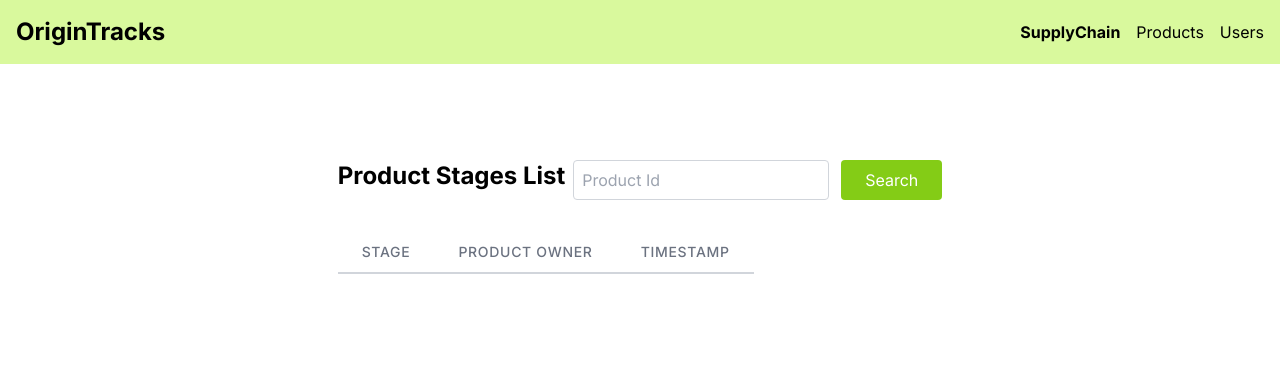
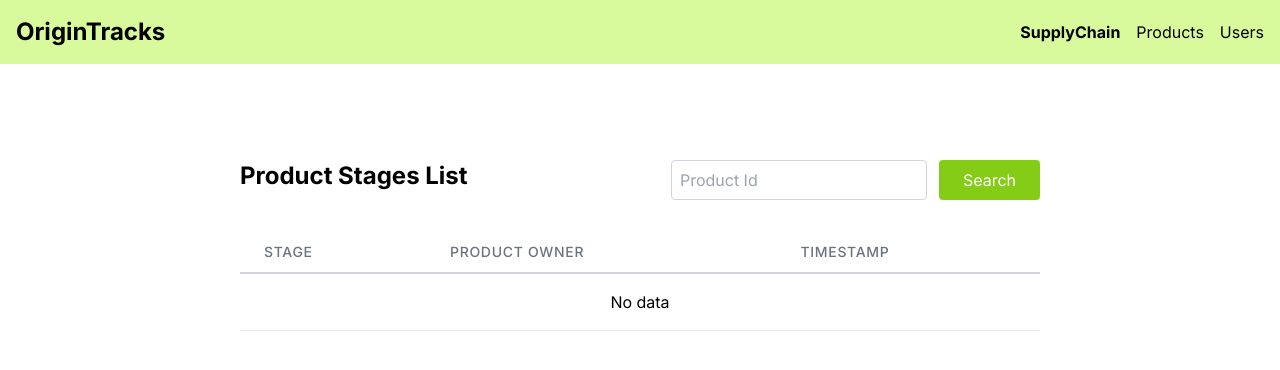
Before and after one commit to jdasilvalima/foodtraceability, a Next.js app in the folder web3/: page /supplychain in a window 1280 px wide. Shown: the top 370 px of the page. Built offline with nearby package versions, Linux system fonts and the light colour scheme.

Commit message:
product stages table working

```diff
--- a/web3/app/supplychain/page.tsx
+++ b/web3/app/supplychain/page.tsx
@@ -2,27 +2,18 @@
 
 import React, { useState } from 'react'
 import StagesTable from '@/components/StagesTable'
-import productStages from '@/data/productStages.json'
-import { Stage } from '@/models/Stage';
 
 export default function SupplyChain() {
 
   const [productId, setProductId] = useState('');
-  const [stages, setStages] = useState<React.SetStateAction<Stage[]>>([]);
+  const [productIdSearched, setProductIdSearched] = useState('');
 
-  const searchProduct = () => {
-    const searchIdProduct = parseInt(productId);
-
-    if(searchIdProduct >= 0) {
-      const filteredStages = productStages.filter((stage) => stage.productId === searchIdProduct);
-      setStages(filteredStages);
-    }
-    else
-      setStages([]);
+  const saveProductId = () => {
+    setProductIdSearched(productId);
   };
 
   return (
-    <div>
+    <div className="flex flex-col justify-between min-w-[50rem]">
       <div className="flex justify-between space-x-2 mb-8">
         <h2 className="text-2xl font-bold">Product Stages List</h2>
         <div>
@@ -35,14 +26,14 @@ export default function SupplyChain() {
             onChange={(e) => setProductId(e.target.value)}
           />
           <button
-            onClick={searchProduct}
+            onClick={saveProductId}
             className="px-6 py-2 bg-lime-500 text-white rounded hover:bg-lime-600"
           >
             Search
           </button>
         </div>
       </div>
-      <StagesTable stages={stages}/>
+      <StagesTable productId={productIdSearched}/>
     </div>
   )
 }
--- a/web3/components/Navbar.tsx
+++ b/web3/components/Navbar.tsx
@@ -8,7 +8,7 @@ const Navbar: React.FC = () => {
   const pathname = usePathname();
 
   return (
-    <nav className="bg-lime-200 p-4 flex justify-between items-center">
+    <nav className="bg-lime-200 p-4 flex justify-between items-center sticky top-0">
       <div className="text-2xl font-bold">
         <Link href="/">
           OriginTracks
--- a/web3/components/ProductsTable.tsx
+++ b/web3/components/ProductsTable.tsx
@@ -1,7 +1,9 @@
 "use client";
 
 import React, { useState } from 'react'
+import { Product } from '@/models/Product';
 import productList from '@/data/products.json'
+import { ethereumDateToJsDate } from '@/service/utils';
 
 const ProductsTable: React.FC = () => {
 
@@ -12,14 +14,27 @@ const ProductsTable: React.FC = () => {
   const indexOfFirstProduct = indexOfLastProduct - productsPerPage;
   const currentProducts = productList.slice(indexOfFirstProduct, indexOfLastProduct);
 
+  const unitMapping = {
+    0: 'Kg',
+    1: 'Gram',
+    2: 'Pound',
+    3: 'Ounce',
+    4: 'Ton',
+    5: 'Liter',
+    6: 'Milliliter',
+    7: 'Gallon',
+    8: 'Piece',
+  };
+
    const handlePageChange = (page: number) => {
     setCurrentPage(page);
   };
 
   return (
-    <div className="max-h-[28rem] overflow-x-auto">
+    <div className="overflow-x-auto">
       <h2 className="text-2xl font-bold mb-8">Products List</h2>
-      <table>
+      <div className="min-h-[21rem]">
+        <table className="min-w-[53rem]">
           <thead>
             <tr>
               <th className="px-6 py-3 border-b-2 border-gray-300 text-left text-sm leading-4 font-medium text-gray-500 uppercase tracking-wider">
@@ -43,18 +58,19 @@ const ProductsTable: React.FC = () => {
             </tr>
           </thead>
           <tbody className="overflow-y-auto">
-          {currentProducts.map((product) => (
+            {currentProducts.map((product: Product) => (
               <tr key={product.productId}>
                 <td className="px-6 py-4 whitespace-no-wrap border-b border-gray-200">{product.productId}</td>
                 <td className="px-6 py-4 whitespace-no-wrap border-b border-gray-200">{product.name}</td>
                 <td className="px-6 py-4 whitespace-no-wrap border-b border-gray-200">{product.origin}</td>
                 <td className="px-6 py-4 whitespace-no-wrap border-b border-gray-200">{product.quantity}</td>
-              <td className="px-6 py-4 whitespace-no-wrap border-b border-gray-200">{product.unit}</td>
-              <td className="px-6 py-4 whitespace-no-wrap border-b border-gray-200">{product.timestamp}</td>
+                <td className="px-6 py-4 whitespace-no-wrap border-b border-gray-200">{unitMapping[product.unit]}</td>
+                <td className="px-6 py-4 whitespace-no-wrap border-b border-gray-200">{ethereumDateToJsDate(product.timestamp)}</td>
               </tr>
             ))}
           </tbody>
         </table>
+      </div>
 
       <div className="mt-4">
         <ul className="pagination flex justify-end">
--- a/web3/components/StagesTable.tsx
+++ b/web3/components/StagesTable.tsx
@@ -1,10 +1,13 @@
 "use client";
 
-import React, { useState } from 'react'
+import React, { useState, useEffect } from 'react'
 import { Stage } from '@/models/Stage';
+import productStages from '@/data/productStages.json'
+import { ethereumDateToJsDate } from '@/service/utils';
 
-const StagesTable: React.FC = ({ stages }) => {
+const StagesTable: React.FC = ({ productId }) => {
 
+  const [stages, setStages] = useState([]);
   const [currentPage, setCurrentPage] = useState(1);
   const stagesPerPage = 5;
 
@@ -23,17 +26,25 @@ const StagesTable: React.FC = ({ stages }) => {
     7: 'Received',
   };
 
+  useEffect(() => {
+    const searchIdProduct = parseInt(productId);
+    setStages([]);
+
+    if(searchIdProduct >= 0) {
+      const filteredStages = productStages.filter((stage) => stage.productId === searchIdProduct);
+      setStages(filteredStages);
+    }
+
+  }, [productId]);
+
   const handlePageChange = (page: number) => {
     setCurrentPage(page);
   };
 
-  const ethereumDateToJsDate = (ethereumTimestamp: string): string  => {
-    return new Date((parseInt(ethereumTimestamp)) * 1000).toLocaleString();
-  }
-
   return (
-    <div className="max-h-[28rem] overflow-x-auto">
-      <table>
+    <div className="overflow-x-auto">
+      <div className="min-h-[21rem]">
+        <table className="overflow-x-auto min-w-[50rem]">
           <thead>
             <tr>
               <th className="px-6 py-3 border-b-2 border-gray-300 text-left text-sm leading-4 font-medium text-gray-500 uppercase tracking-wider">
@@ -48,15 +59,24 @@ const StagesTable: React.FC = ({ stages }) => {
             </tr>
           </thead>
           <tbody className="overflow-y-auto">
-          {currentStages.map((stage: Stage) => (
+            {currentStages.length === 0 ? (
+              <tr>
+                <td colSpan="3" className="px-6 py-4 whitespace-no-wrap border-b border-gray-200 text-center">
+                  No data
+                </td>
+              </tr>
+            ) : (
+              currentStages.map((stage: Stage) => (
                 <tr key={stage.timestamp}>
                   <td className="px-6 py-4 whitespace-no-wrap border-b border-gray-200">{stageMapping[stage.stage]}</td>
                   <td className="px-6 py-4 whitespace-no-wrap border-b border-gray-200">{stage.productOwner}</td>
                   <td className="px-6 py-4 whitespace-no-wrap border-b border-gray-200">{ethereumDateToJsDate(stage.timestamp)}</td>
                 </tr>
-          ))}
+              ))
+            )}
           </tbody>
         </table>
+      </div>
 
       <div className="mt-4">
         <ul className="pagination flex justify-end">
--- a/web3/data/productStages.json
+++ b/web3/data/productStages.json
@@ -15,7 +15,7 @@
     "productId": 1,
     "stage": 1,
     "productOwner": "Cd2a3d9F938e13Cd947EC05a7cF4EFb46bC55c26",
-    "timestamp": "1893456000"
+    "timestamp": "1893456002"
   },
   {
     "productId": 4,
@@ -27,12 +27,30 @@
     "productId": 4,
     "stage": 3,
     "productOwner": "742d35cc6634c0532925a3b844bc454e4438f44e",
-    "timestamp": "1709759700"
+    "timestamp": "1709759701"
+  },
+  {
+    "productId": 4,
+    "stage": 1,
+    "productOwner": "742d35Cc6634C0532925a3b844Bc454e4438f44e",
+    "timestamp": "1762963195"
   },
   {
     "productId": 4,
     "stage": 4,
     "productOwner": "742d35Cc6634C0532925a3b844Bc454e4438f44e",
-    "timestamp": "1762963199"
+    "timestamp": "1762963196"
+  },
+  {
+    "productId": 4,
+    "stage": 5,
+    "productOwner": "742d35Cc6634C0532925a3b844Bc454e4438f44e",
+    "timestamp": "1762963197"
+  },
+  {
+    "productId": 4,
+    "stage": 0,
+    "productOwner": "742d35Cc6634C0532925a3b844Bc454e4438f44e",
+    "timestamp": "1762963198"
   }
 ]
--- /dev/null
+++ b/web3/models/Product.ts
@@ -0,0 +1,8 @@
+interface Product {
+  productId: number;
+  name: number;
+  origin: string;
+  quantity: number;
+  unit: number;
+  timestamp: string;
+}
--- /dev/null
+++ b/web3/service/utils.ts
@@ -0,0 +1,3 @@
+export const ethereumDateToJsDate = (ethereumTimestamp: string): string => {
+  return new Date(parseInt(ethereumTimestamp) * 1000).toLocaleString();
+};
```
Also changed, not shown: web3/models/Stage.ts (renamed from web3/models/Stage.tsx). Lines whose indentation alone changed are shown as unchanged.
